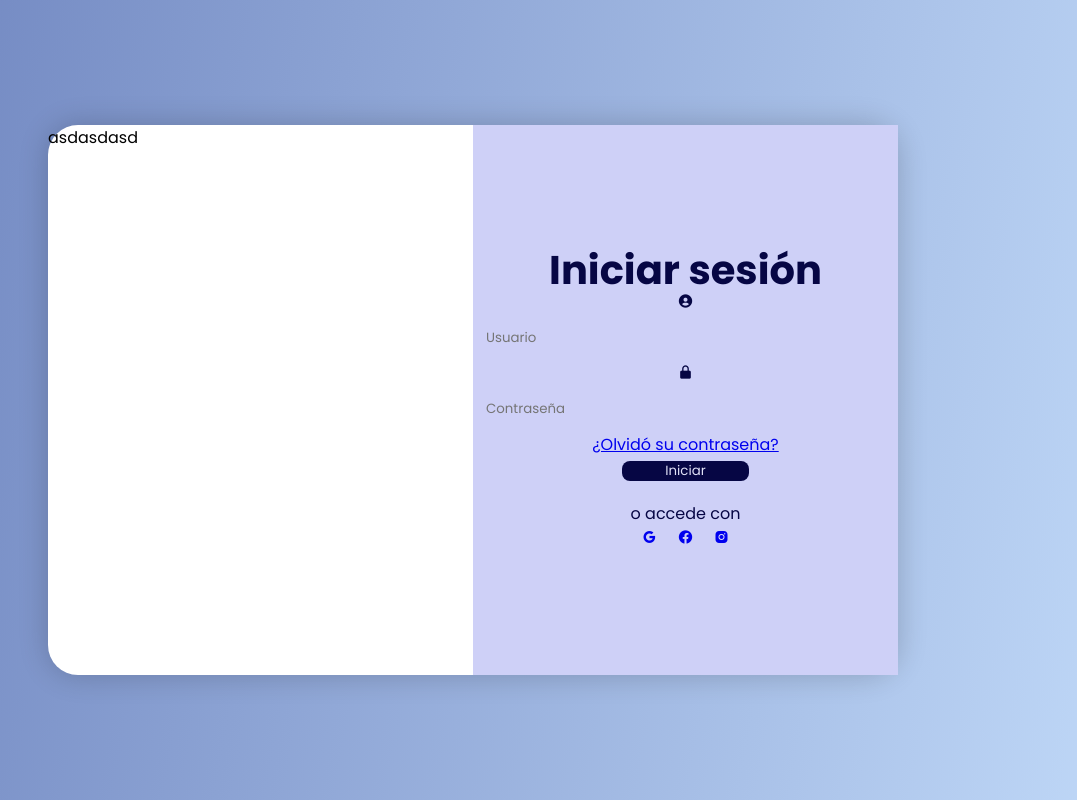
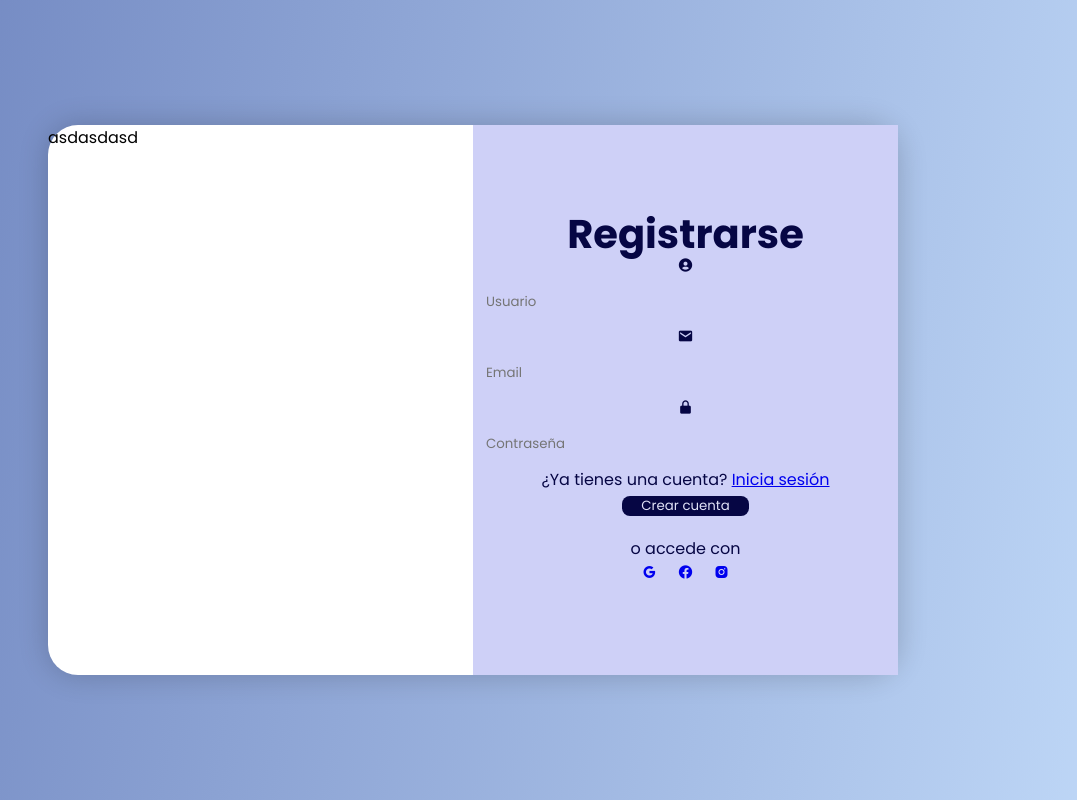
Before and after one commit to SueldoLeandro/Gestion-contable, a React (Vite) app: page / in a window 1280 px wide. Shown: the whole page, without its empty margins (167-1244 px from the left). Built offline with nearby package versions, Linux system fonts and the light colour scheme.

Commit message:
prueba comandos

```diff
--- a/src/components/sesion.css
+++ b/src/components/sesion.css
@@ -159,5 +159,9 @@
 }
 
 .formulario.registro {
-    visibility: hidden;
+    visibility: visible;
 }
+
+.hola{
+    width: 100%;
+}
```
